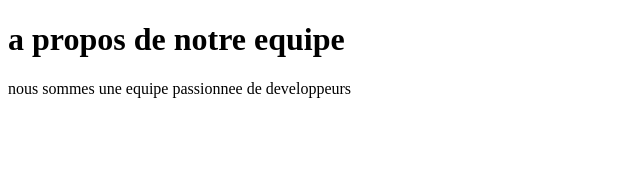
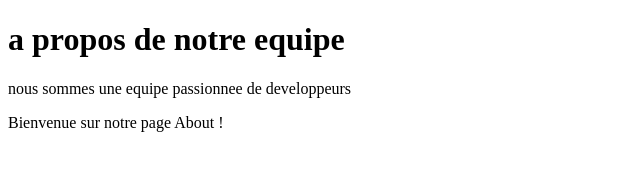
Before and after one commit to nesrinetouil/team-blog1, a plain HTML site: page about.html in a window 1280 px wide. Shown: the whole page, without its empty margins (0-640 px from the left). Drawn offline with Linux system fonts and the light colour scheme.

Commit message:
Update about page

```diff
--- a/about.html
+++ b/about.html
@@ -10,5 +10,7 @@
     <h1>a propos de notre equipe</h1>
     <p>nous sommes une equipe  passionnee de developpeurs</p>
     <script src="script.js"></script>
+    <p>Bienvenue sur notre page About !</p>
+
 </body>
 </html>
```
